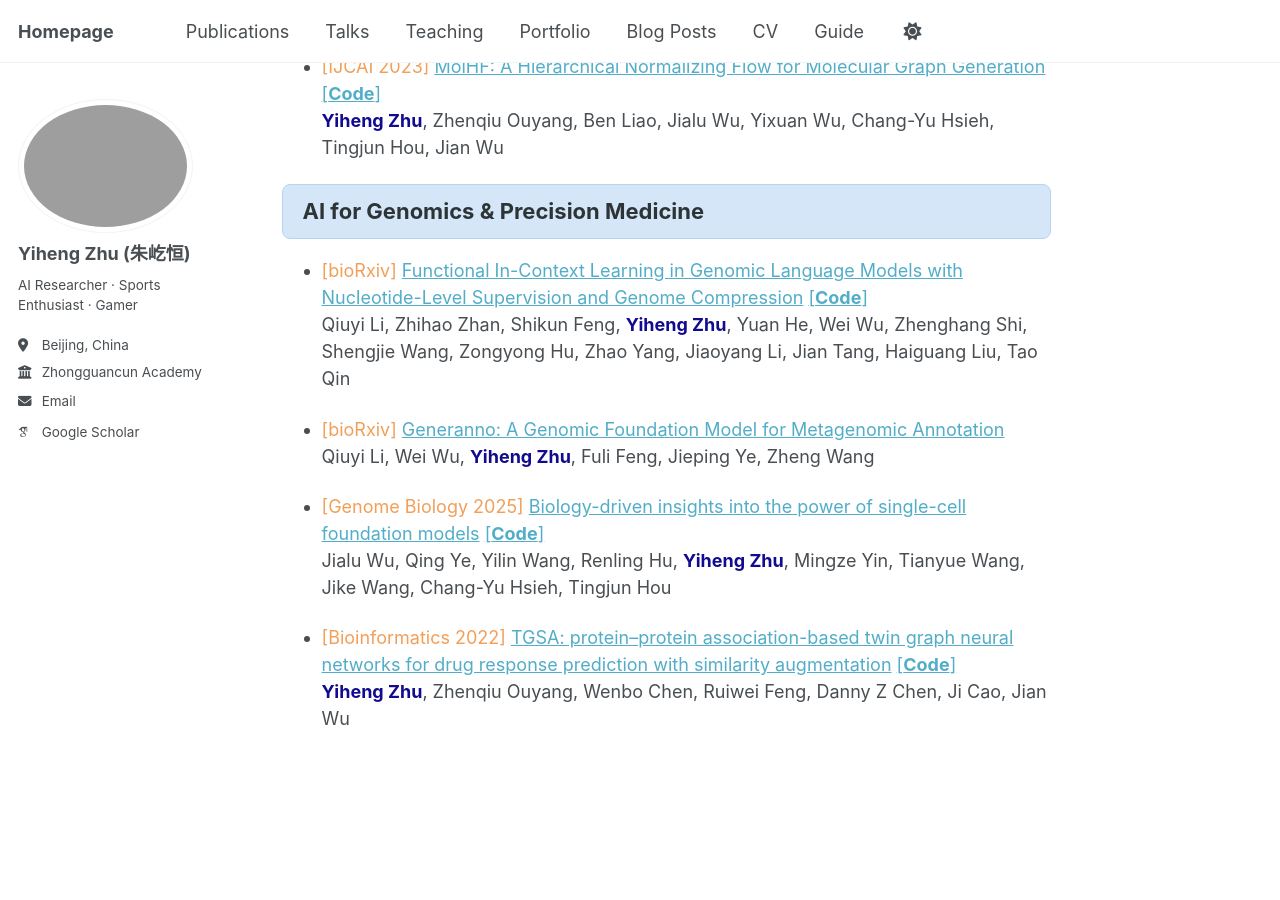
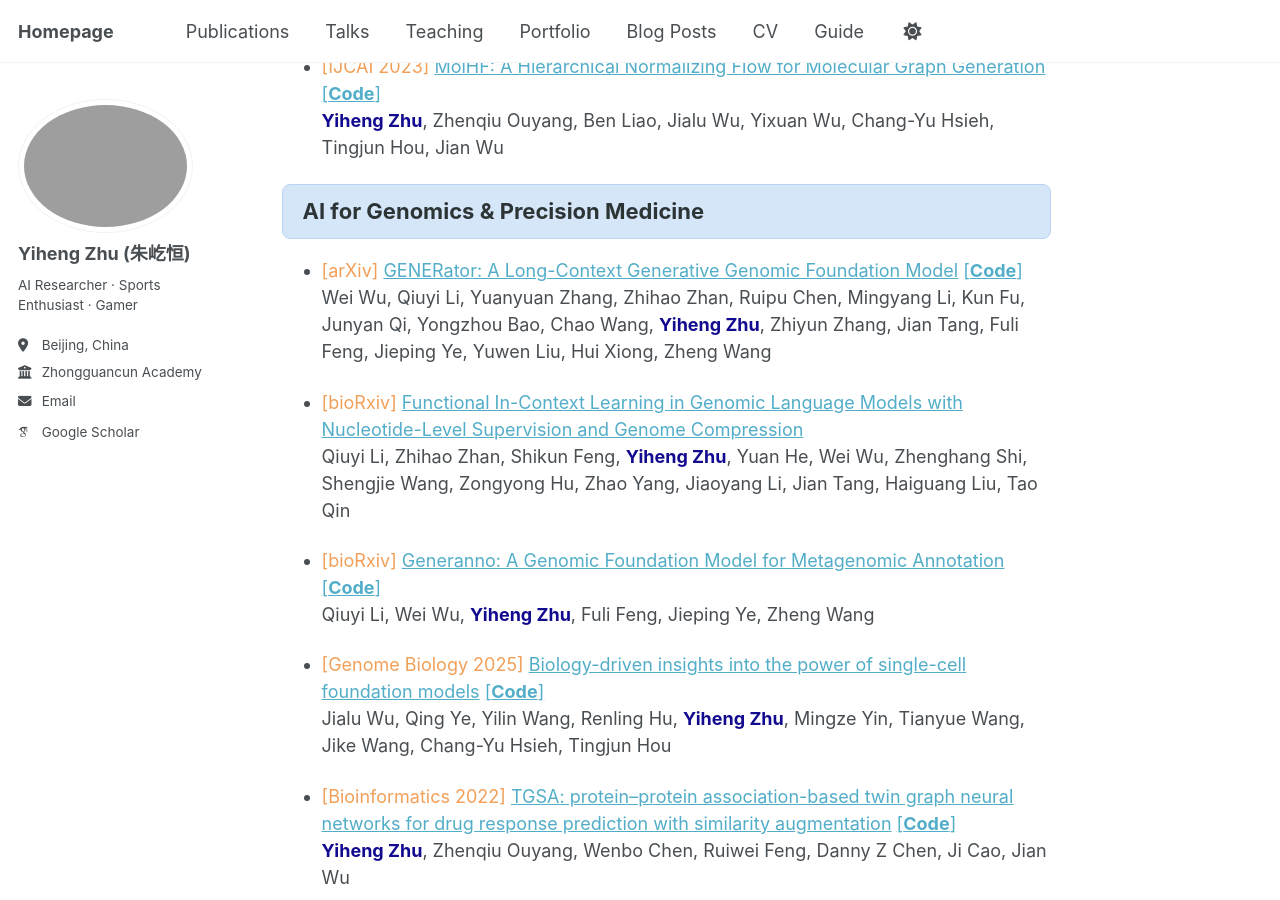
Before and after one commit to derrickzhu147/derrickzhu147.github.io, a Jekyll site: the page built from _pages/pub.md, in a window 1280 px wide and 900 px high, scrolled down 1021 px. Built offline with Jekyll 4.4.1, drawn with Linux system fonts in a browser that asks for light colours; some web fonts are replaced; our own code applies the rules of GitHub Pages for plain Markdown files.

Commit message:
Update pub.md

```diff
--- a/_pages/pub.md
+++ b/_pages/pub.md
@@ -49,15 +49,20 @@ AI for Molecular Design & Discovery
 AI for Genomics & Precision Medicine
 </div>
 
+- <span style="color:#F29F58;">[arXiv]</span>
+  [GENERator: A Long-Context Generative Genomic Foundation Model](https://arxiv.org/abs/2502.07272)
+  [\[**Code**\]](https://github.com/GenerTeam/GENERator)
+  Wei Wu, Qiuyi Li, Yuanyuan Zhang, Zhihao Zhan, Ruipu Chen, Mingyang Li, Kun Fu, Junyan Qi, Yongzhou Bao, Chao Wang, **<span style="color:#120A8F;">Yiheng Zhu</span>**, Zhiyun Zhang, Jian Tang, Fuli Feng, Jieping Ye, Yuwen Liu, Hui Xiong, Zheng Wang
+
 
 - <span style="color:#F29F58;">[bioRxiv]</span>
   [Functional In-Context Learning in Genomic Language Models with Nucleotide-Level Supervision and Genome Compression](https://www.biorxiv.org/content/10.64898/2026.01.27.702015v1.abstract)
-  [\[**Code**\]](https://github.com/GenerTeam/GENERator)
   Qiuyi Li, Zhihao Zhan, Shikun Feng, **<span style="color:#120A8F;">Yiheng Zhu</span>**, Yuan He, Wei Wu, Zhenghang Shi, Shengjie Wang, Zongyong Hu, Zhao Yang, Jiaoyang Li, Jian Tang, Haiguang Liu, Tao Qin
 
 
 - <span style="color:#F29F58;">[bioRxiv]</span>
   [Generanno: A Genomic Foundation Model for Metagenomic Annotation](https://www.biorxiv.org/content/10.1101/2025.06.04.656517v3.abstract)
+  [\[**Code**\]](https://github.com/GenerTeam/GENERanno)
   Qiuyi Li, Wei Wu, **<span style="color:#120A8F;">Yiheng Zhu</span>**, Fuli Feng, Jieping Ye, Zheng Wang
 
 
```
